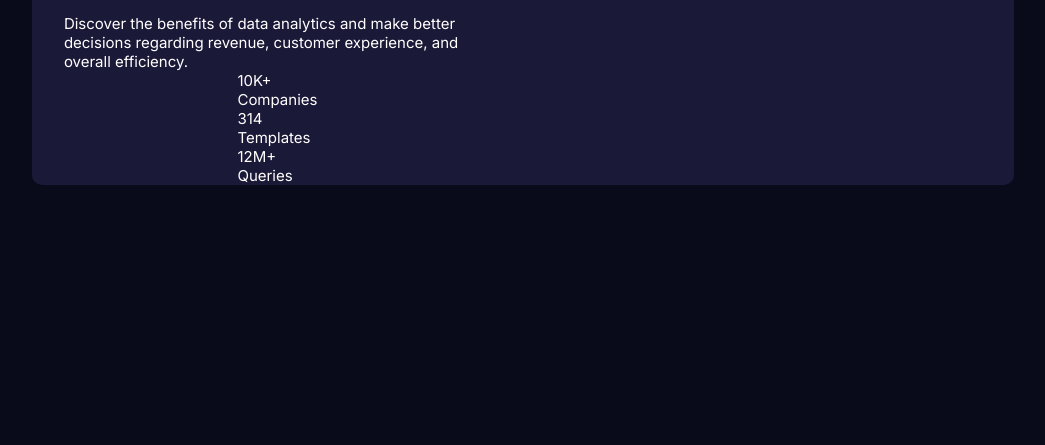
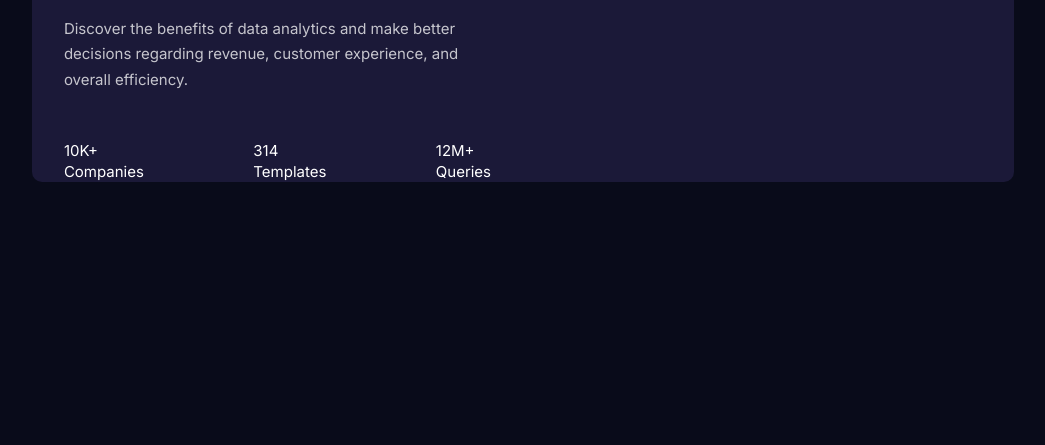
Before and after one commit to napalm-git/stats-preview-card-component, a plain HTML site: page index.html in a window 1280 px wide. Shown: the part 355-800 px from the top of the page, without its empty margins (117-1162 px from the left). Drawn offline with Linux system fonts and the light colour scheme.

Commit message:
style the stats

```diff
--- a/style.css
+++ b/style.css
@@ -41,3 +41,20 @@ body {
 .info-header span {
   color: hsl(277, 64%, 61%);
 }
+
+.info-text {
+  font-weight: 400;
+  color: hsla(0, 0%, 100%, 0.75);
+  line-height: 1.7;
+  font-size: 0.9375rem;
+}
+
+.info-numbers {
+  display: flex;
+  gap: 20px;
+  align-items: center;
+  justify-content: space-between;
+  width: 100%;
+  line-height: 1.4;
+  margin-top: 3rem;
+}
```
